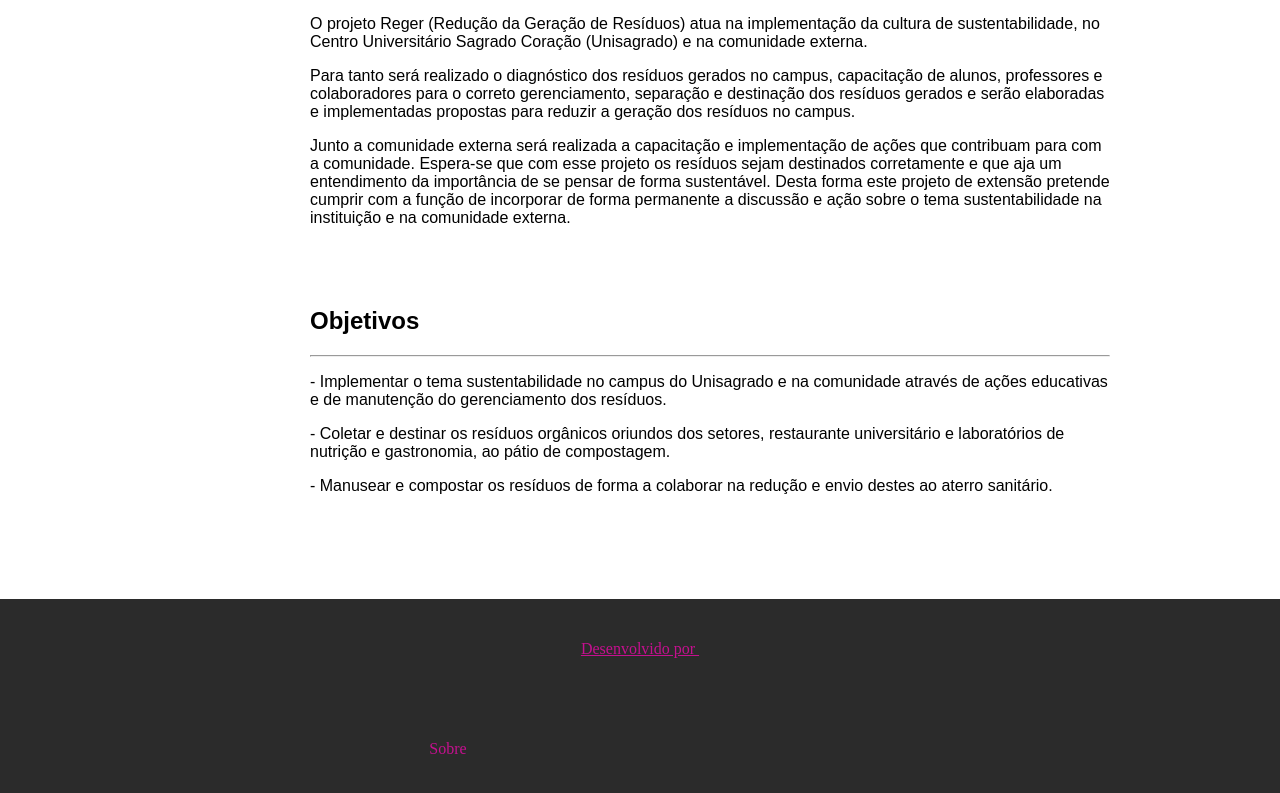
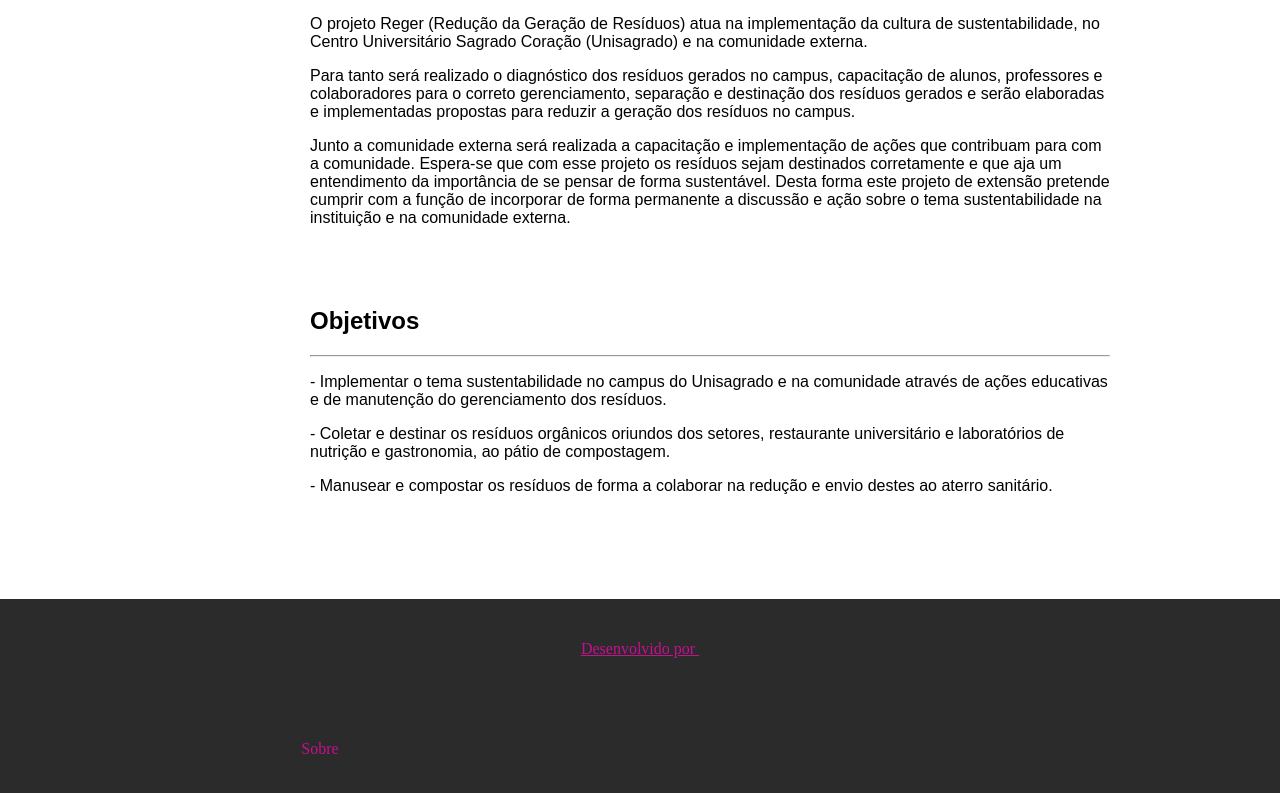
Before and after one commit to GustaCani/Projeto_REGER, a React (Vite) app in the folder frontend/: page / in a window 1280 px wide. Shown: the part 1081-1874 px from the top of the page. Built offline with nearby package versions, Linux system fonts and the light colour scheme.

Commit message:
Update styles.css

```diff
--- a/frontend/src/assets/paginas/components_main/Footer/styles.css
+++ b/frontend/src/assets/paginas/components_main/Footer/styles.css
@@ -20,6 +20,6 @@ a {
     text-align: right;
     margin-top: 10%;
     margin-bottom: 30%;
-    margin-right: 30%;
+    margin-right: 50%;
 
 }
```
